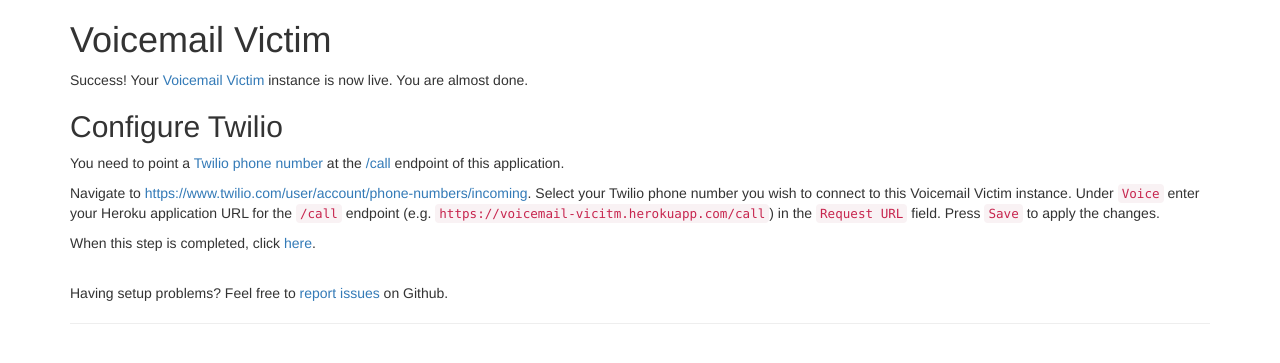
After one commit to benjholla/VoicemailVictim, a Flask app: page /configure in a window 1280 px wide. The commit adds this page. Shown: the top 363 px of the page. Run offline with Flask 2, Linux system fonts and the light colour scheme; some libraries are stand-ins or nearby versions.

Commit message:
broke out the setup steps a little bit

```diff
--- a/server.py
+++ b/server.py
@@ -8,6 +8,9 @@
 DEFAULT_PASSWORD = 1234
 password = os.environ.get("PASSWORD", DEFAULT_PASSWORD)
 
+DEFAULT_PROVIDER = "Small Biz Telecom"
+provider = os.environ.get("PROVIDER", DEFAULT_PROVIDER)
+
 app = Flask(__name__, static_url_path='/static')
 
 @app.route('/call', methods=['GET', 'POST'])
@@ -16,8 +19,12 @@
   response.say("Hello, the number you have called is not availble to take your call.  Please leave a message.")
   return str(response)
 
+@app.route('/configure', methods=['GET', 'POST'])
+def configure():
+  return render_template('configure.html')
+
 @app.route('/', methods=['GET', 'POST'])
-def welcome():
+def index():
   return render_template('index.html')
 
 if __name__ == "__main__":
--- /dev/null
+++ b/templates/configure.html
@@ -0,0 +1,25 @@
+<!DOCTYPE html>
+<html>
+  <head>
+      <title>Voicemail Victim - Configure</title>
+      <link rel="stylesheet" href="//maxcdn.bootstrapcdn.com/bootstrap/3.2.0/css/bootstrap.min.css">
+      <link rel="stylesheet" href="//maxcdn.bootstrapcdn.com/bootstrap/3.2.0/css/bootstrap-theme.min.css">
+      <link rel="shortcut icon" href="/static/favicon.ico" type="image/x-icon">
+      <link rel="icon" href="/static/favicon.ico" type="image/x-icon">
+  </head>
+  <body>
+    <div class="container">
+        <h1>Voicemail Victim</h1>
+        <p>Success! Your <a href="https://github.com/benjholla/VoicemailVictim">Voicemail Victim</a> instance is now live. You are almost done.</p>
+        <h2>Configure Twilio</h2>
+        <p>You need to point a <a href="https://www.twilio.com/user/account/phone-numbers/incoming">Twilio phone number</a> at the <a href="/call">/call</a> endpoint of this application.</p>
+        <p>Navigate to <a href="https://www.twilio.com/user/account/phone-numbers/incoming">https://www.twilio.com/user/account/phone-numbers/incoming</a>.  Select your Twilio phone number you wish to connect to this Voicemail Victim instance.  Under <code>Voice</code> enter your Heroku application URL for the <code>/call</code> endpoint (e.g. <code>https://voicemail-vicitm.herokuapp.com/call</code>) in the <code>Request URL</code> field.  Press <code>Save</code> to apply the changes.</p>
+        <p>When this step is completed, click <a href="/">here</a>.</p>
+        <br />
+        <p>Having setup problems? Feel free to <a href="https://github.com/benjholla/VoicemailVictim/issues>VoicemailVictim">report issues</a> on Github.</p>
+       <hr>
+    </div>
+    <!-- Include page dependencies -->
+    <script src="//ajax.googleapis.com/ajax/libs/jquery/1.11.1/jquery.min.js"></script>
+  </body>
+</html>
```
Also changed, not shown: app.json (+7 -2 lines), templates/index.html (+3 -6 lines), README.md.
